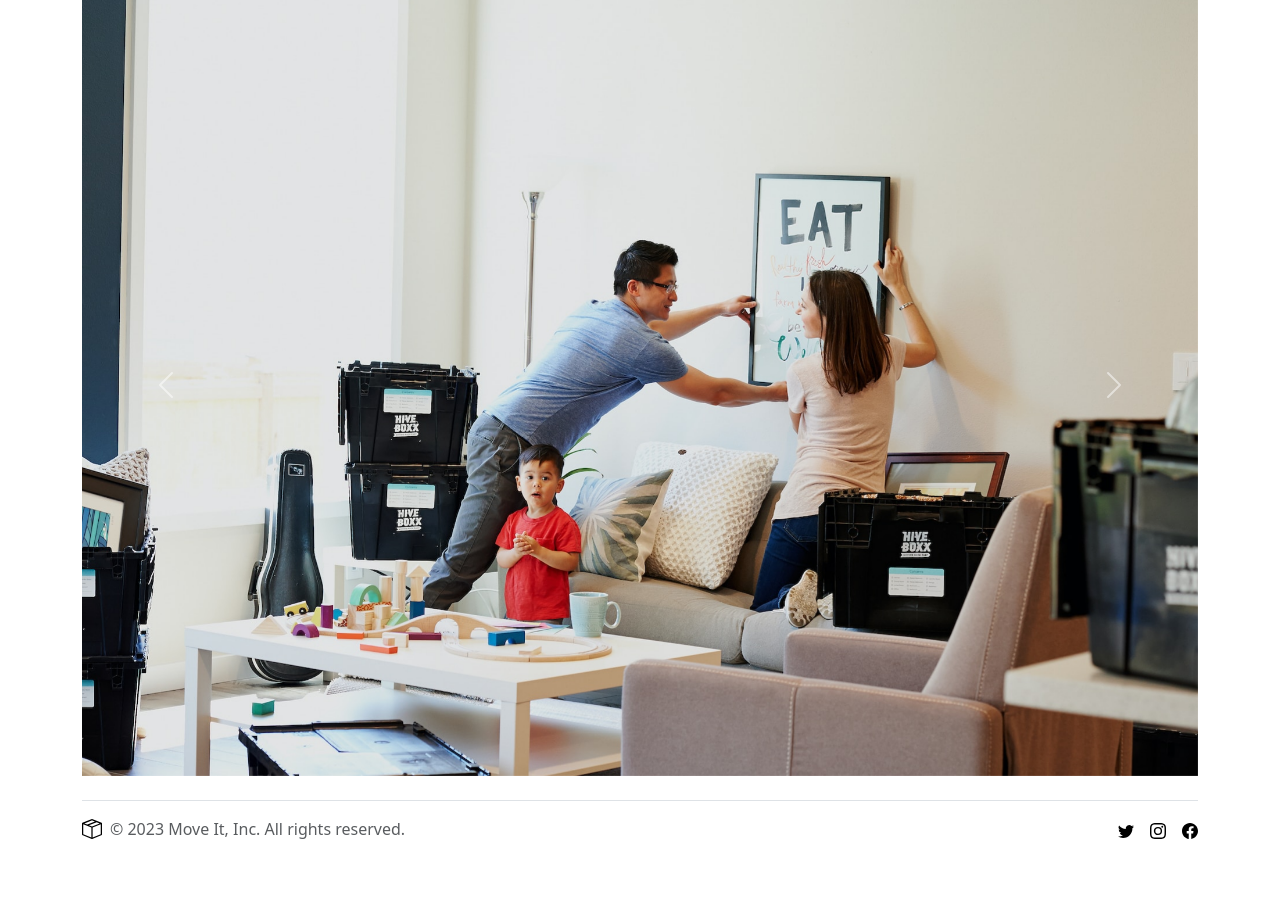
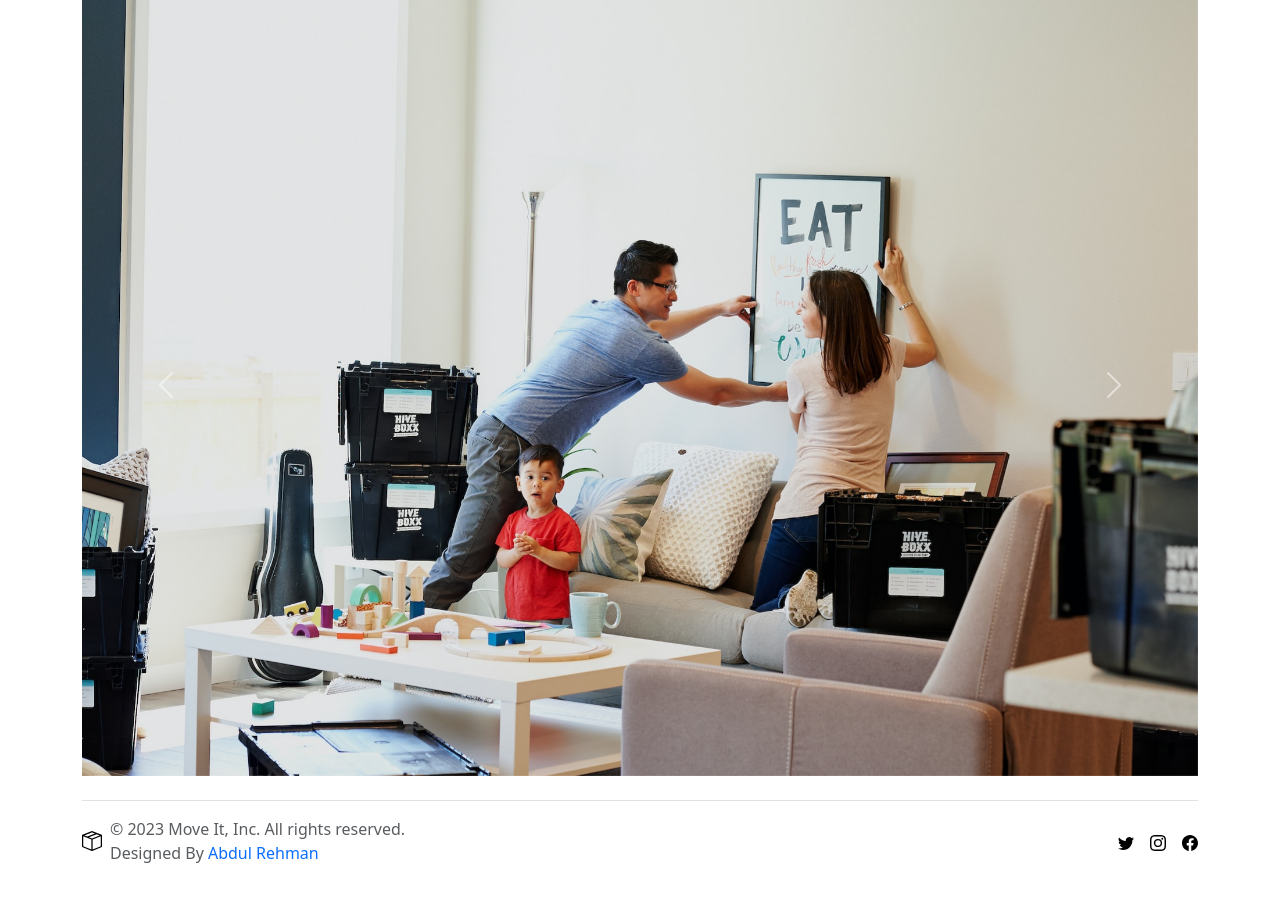
Before and after one commit to abdulrehman39/Move-It, a plain HTML site: page index.html in a window 1280 px wide. Shown: the part 1405-2306 px from the top of the page. Drawn offline with nearby package versions, Linux system fonts and the light colour scheme.

Commit message:
Update index.html

```diff
--- a/index.html
+++ b/index.html
@@ -138,7 +138,7 @@
           <a href="#" class="mb-3 me-2 mb-md-0 text-body-secondary text-decoration-none lh-1">
             <img src="box-seam.svg" alt="logo" height="20px"><use xlink:href="#Moveit"></use>
           </a>
-          <span class="mb-3 mb-md-0 text-body-secondary">© 2023 Move It, Inc. All rights reserved.</span>
+          <span class="mb-3 mb-md-0 text-body-secondary">© 2023 Move It, Inc. All rights reserved. Designed By <a href="https://rehman-abdul.netlify.app" style="text-decoration: none;">Abdul Rehman</span>
         </div>
 
         <ul class="nav col-md-4 justify-content-end list-unstyled d-flex">
```
